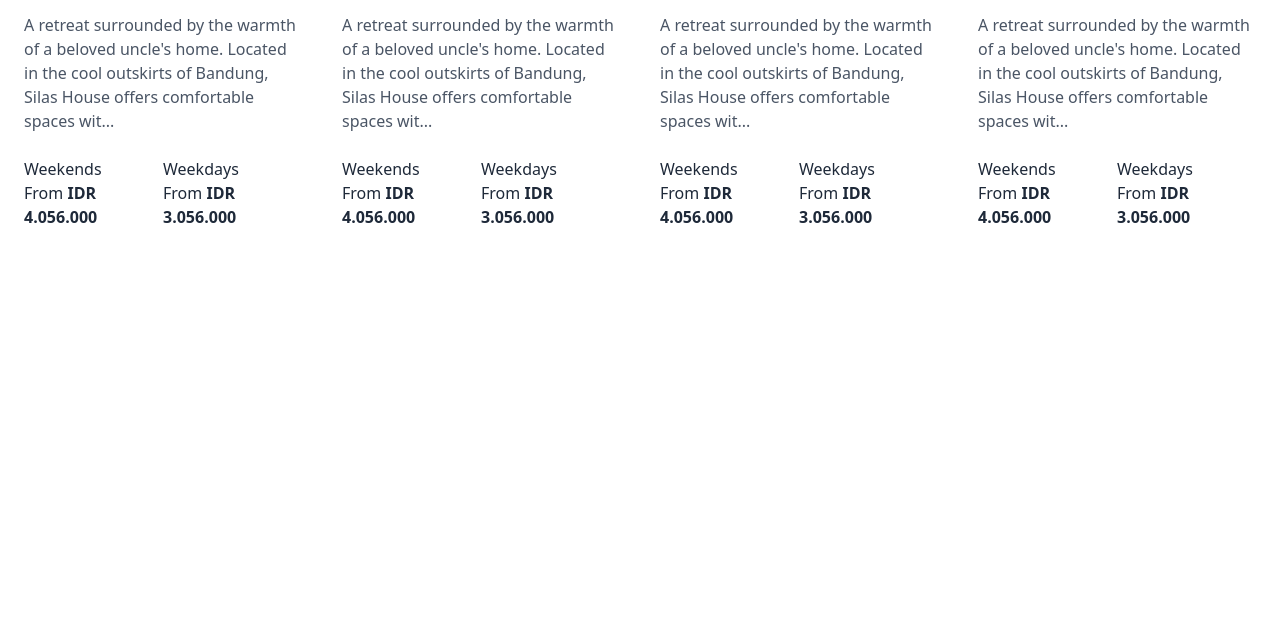
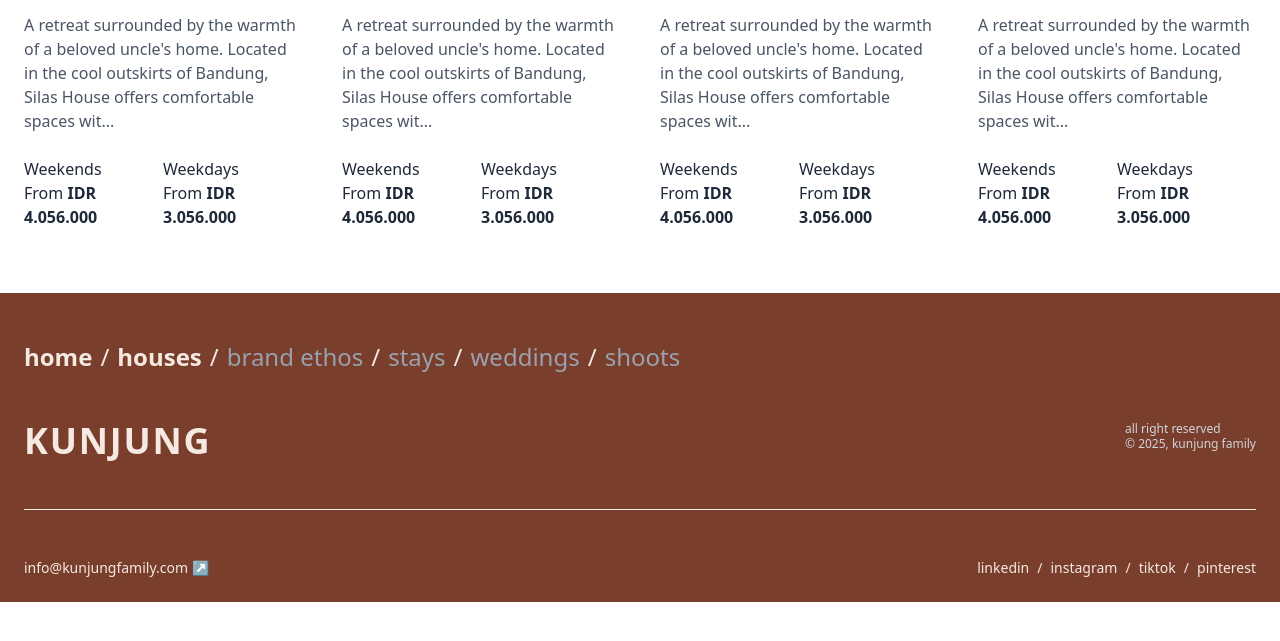
Before and after one commit to Acephpp/kunjung-fe, a Next.js app in the folder frontend/: page / in a window 1280 px wide. Shown: the part 4873-5514 px from the top of the page. Built offline with nearby package versions, Linux system fonts and the light colour scheme.

Commit message:
feat: add footer

```diff
--- a/frontend/src/app/layout.tsx
+++ b/frontend/src/app/layout.tsx
@@ -7,6 +7,7 @@ import ProviderSection from "@/components/ProviderSection"
 import GallerySection from "@/components/GallerySection"
 import TestimoniSection from "@/components/TestimoniSection"
 import ProductSection from "@/components/ProductSection"
+import Footer from "@/components/Footer"
 
 export default function RootLayout({ children }: { children: React.ReactNode }) {
   return (
@@ -20,6 +21,7 @@ export default function RootLayout({ children }: { children: React.ReactNode })
         <GallerySection/>
         <TestimoniSection/>
         <ProductSection/>
+        <Footer/>
         <main className="pt-36">{children}</main>
       </body>
     </html>
--- /dev/null
+++ b/frontend/src/components/Footer.tsx
@@ -0,0 +1,85 @@
+"use client";
+
+import Link from "next/link";
+
+export default function Footer() {
+    return (
+        <footer className="bg-[#7A3E2C] text-[#F5E9E2]">
+            <div className="max-w-9xl mx-auto px-6 pt-12 pb-6 flex flex-col gap-12">
+                {/* Top Menu */}
+                <nav className="flex flex-wrap gap-2 text-xl md:text-2xl">
+                    <Link href="/" className="font-semibold hover:underline">
+                        home
+                    </Link>
+                    <span>/</span>
+                    <Link href="/houses" className="font-semibold hover:underline">
+                        houses
+                    </Link>
+                    <span>/</span>
+                    <Link href="/brand-ethos" className="text-gray-400 hover:underline">
+                        brand ethos
+                    </Link>
+                    <span>/</span>
+                    <Link href="/stays" className="text-gray-400 hover:underline">
+                        stays
+                    </Link>
+                    <span>/</span>
+                    <Link href="/weddings" className="text-gray-400 hover:underline">
+                        weddings
+                    </Link>
+                    <span>/</span>
+                    <Link href="/shoots" className="text-gray-400 hover:underline">
+                        shoots
+                    </Link>
+                </nav>
+                <div className="flex justify-between">
+                    {/* Logo */}
+                    <div className="text-4xl font-bold tracking-wider">KUNJUNG</div>
+                    <div className="text-xs text-gray-300 leading-tight">
+                        <p>all right reserved</p>
+                        <p>© 2025, kunjung family</p>
+                    </div>
+                </div>
+
+                {/* Garis */}
+                <div className="border-t border-[#F5E9E2]"></div>
+
+                {/* Bottom Row */}
+                <div className="flex flex-col md:flex-row justify-between items-start md:items-center text-sm gap-6">
+                    {/* Left - Email */}
+                    <a
+                        href="mailto:info@kunjungfamily.com"
+                        className="hover:underline flex items-center gap-1"
+                    >
+                        info@kunjungfamily.com ↗
+                    </a>
+
+                    {/* Right Side */}
+                    <div className="flex flex-col md:items-end md:text-right gap-3">
+                        {/* Social Links */}
+                        <div className="flex flex-wrap gap-2 text-sm">
+                            <a href="#" className="hover:underline">
+                                linkedin
+                            </a>
+                            <span>/</span>
+                            <a href="#" className="hover:underline">
+                                instagram
+                            </a>
+                            <span>/</span>
+                            <a href="#" className="hover:underline">
+                                tiktok
+                            </a>
+                            <span>/</span>
+                            <a href="#" className="hover:underline">
+                                pinterest
+                            </a>
+                        </div>
+
+                        {/* Copyright */}
+
+                    </div>
+                </div>
+            </div>
+        </footer>
+    );
+}
```
